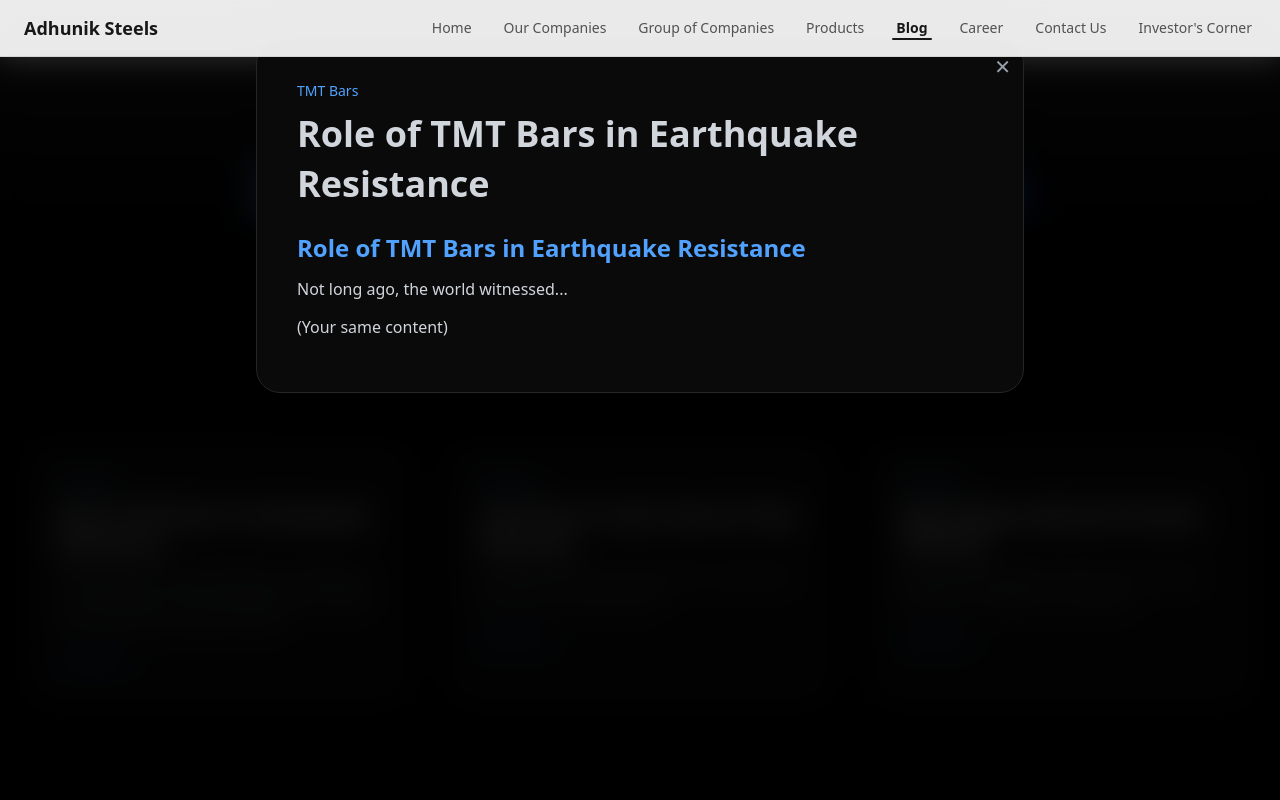
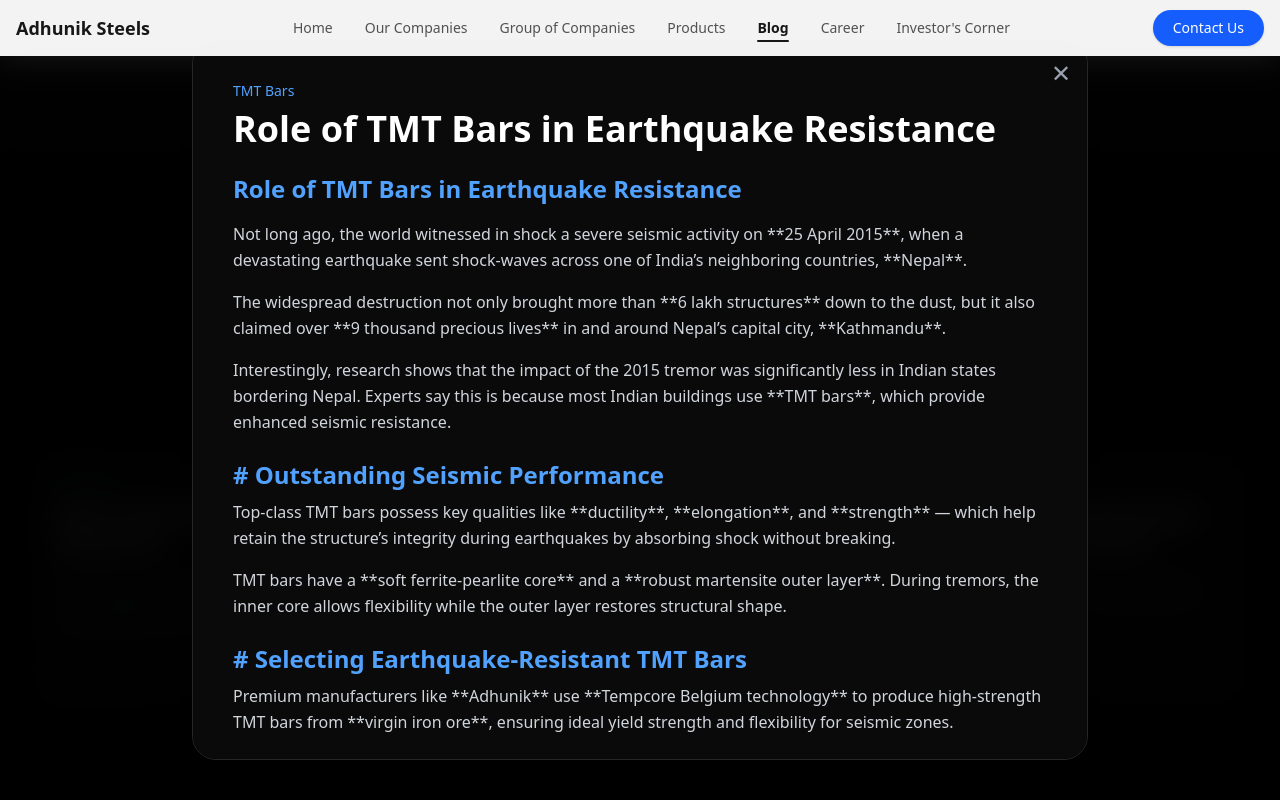
Before and after one commit to Aniket7745/adhuniksteels, a Next.js app: page /blog in a window 1280 px wide. Both pictures are taken after a click on the element 218 px from the left and 573 px from the top of the page. Shown: the top 800 px of the page. Built offline with nearby package versions, Linux system fonts and the light colour scheme.

Commit message:
5th draft

```diff
--- a/app/blog/page.tsx
+++ b/app/blog/page.tsx
@@ -1,7 +1,7 @@
 "use client";
 
 import { motion, AnimatePresence } from "framer-motion";
-import { useState } from "react";
+import { useState, useRef } from "react";
 
 export default function BlogPage() {
   const [selectedPost, setSelectedPost] = useState<any>(null);
@@ -15,132 +15,161 @@ export default function BlogPage() {
       content: `
 ### Role of TMT Bars in Earthquake Resistance
 
-Not long ago, the world witnessed...
+Not long ago, the world witnessed in shock a severe seismic activity on **25 April 2015**, when a devastating earthquake sent shock-waves across one of India’s neighboring countries, **Nepal**.
 
-(Your same content)
+The widespread destruction not only brought more than **6 lakh structures** down to the dust, but it also claimed over **9 thousand precious lives** in and around Nepal’s capital city, **Kathmandu**.
+
+Interestingly, research shows that the impact of the 2015 tremor was significantly less in Indian states bordering Nepal. Experts say this is because most Indian buildings use **TMT bars**, which provide enhanced seismic resistance.
+
+#### Outstanding Seismic Performance
+Top-class TMT bars possess key qualities like **ductility**, **elongation**, and **strength** — which help retain the structure’s integrity during earthquakes by absorbing shock without breaking.
+
+TMT bars have a **soft ferrite-pearlite core** and a **robust martensite outer layer**. During tremors, the inner core allows flexibility while the outer layer restores structural shape.
+
+#### Selecting Earthquake-Resistant TMT Bars
+Premium manufacturers like **Adhunik** use **Tempcore Belgium technology** to produce high-strength TMT bars from **virgin iron ore**, ensuring ideal yield strength and flexibility for seismic zones.
+
+#### How to Verify Earthquake-Proof Quality
+The **Bureau of Indian Standards (BIS)** recommends grades like **Fe-415**, **Fe-500D**, and **Fe-600**. Among them, **Fe-415** offers the perfect mix of strength and ductility.
+
+Adhunik TMT bars are **IS:1786:2008 certified**, meeting BIS standards for earthquake-resistant construction.
+
+With **over 56%** of India’s land prone to seismic activity (as per the **National Centre of Seismology**), it’s essential to choose the right TMT bars to safeguard your home and family.
       `,
     },
     {
       category: "TMT Bars",
       title: "Concrete Vs. Steel: How Do They Stack Up?",
       excerpt:
-        "Concrete and steel are both vital in construction. But which one stands taller?",
-      content: `### Concrete Vs Steel\nContent coming soon...`,
+        "Concrete and steel are both vital in construction. But which one stands taller in strength, cost, and sustainability? Find out.",
+      content: `
+### Concrete Vs. Steel: How Do They Stack Up?
+
+Content coming soon...
+      `,
     },
     {
       category: "TMT Bars",
-      title: "What Makes Adhunik the Best TMT Bar?",
+      title: "What Makes Adhunik the Best TMT Bar You Can Choose?",
       excerpt:
-        "Discover why Adhunik’s TMT bars set the gold standard in strength and durability.",
-      content: `### Why Adhunik?\nContent coming soon...`,
+        "Discover why Adhunik’s TMT bars set the gold standard in strength, corrosion resistance, and durability.",
+      content: `
+### What Makes Adhunik the Best TMT Bar You Can Choose?
+
+Full content coming soon...
+      `,
     },
   ];
 
-  const handleOverlayClick = (e: any) => {
-    if (e.target.id === "overlay-bg") setSelectedPost(null);
+  const handleOverlayClick = (e: React.MouseEvent<HTMLDivElement>) => {
+    if ((e.target as HTMLElement).id === "overlay-bg") {
+      setSelectedPost(null);
+    }
   };
 
   return (
     <main className="min-h-screen bg-black text-white relative">
       {/* HERO SECTION */}
-      <section className="relative h-[32vh] sm:h-[40vh] flex flex-col justify-center items-center text-center bg-gradient-to-b from-neutral-900 to-black px-4">
+      <section className="relative h-[40vh] flex flex-col justify-center items-center text-center bg-gradient-to-b from-neutral-900 to-black">
         <motion.h1
           initial={{ opacity: 0, y: 15 }}
           animate={{ opacity: 1, y: 0 }}
           transition={{ duration: 0.7 }}
-          className="text-4xl sm:text-5xl md:text-7xl font-extrabold mb-3 bg-gradient-to-r from-blue-400 to-blue-600 bg-clip-text text-transparent"
+          className="text-6xl md:text-7xl font-extrabold mb-4 bg-gradient-to-r from-blue-400 to-blue-600 bg-clip-text text-transparent"
         >
           Insights & Innovation
         </motion.h1>
-
         <motion.p
           initial={{ opacity: 0 }}
           animate={{ opacity: 1 }}
           transition={{ delay: 0.4 }}
-          className="text-gray-400 text-sm sm:text-base max-w-lg px-2"
+          className="text-gray-400 text-lg max-w-2xl"
         >
-          Discover expert insights into TMT bars, construction materials, and
-          modern steel innovation.
+          Explore the latest in construction technology, TMT insights, and
+          Adhunik’s journey toward a stronger, sustainable future.
         </motion.p>
       </section>
 
       {/* BLOG GRID */}
-      <section className="max-w-7xl mx-auto px-4 sm:px-6 grid grid-cols-1 sm:grid-cols-2 lg:grid-cols-3 gap-6 sm:gap-8 pb-20 mt-10 sm:mt-16">
+      <section className="max-w-7xl mx-auto px-6 grid sm:grid-cols-2 lg:grid-cols-3 gap-8 pb-20 mt-16">
         {posts.map((post, index) => (
           <motion.article
             key={index}
             initial={{ opacity: 0, y: 40 }}
             whileInView={{ opacity: 1, y: 0 }}
-            transition={{ duration: 0.5, delay: index * 0.05 }}
+            transition={{ duration: 0.6, delay: index * 0.05 }}
             viewport={{ once: true }}
-            className="bg-neutral-900/60 backdrop-blur-md border border-neutral-800 rounded-2xl sm:rounded-3xl p-6 sm:p-8 hover:shadow-xl hover:shadow-blue-900/20 transition-all cursor-pointer"
+            className="bg-neutral-900/50 backdrop-blur-md border border-neutral-800 rounded-3xl p-8 hover:shadow-xl hover:shadow-blue-900/30 transition-all cursor-pointer"
             onClick={() => setSelectedPost(post)}
           >
-            <p className="text-blue-400 text-xs sm:text-sm mb-2 font-medium">
+            <p className="text-blue-400 text-sm mb-2 font-medium">
               {post.category}
             </p>
-            <h3 className="text-lg sm:text-xl font-semibold mb-2 leading-snug">
-              {post.title}
-            </h3>
-            <p className="text-gray-400 text-xs sm:text-sm mb-4 leading-relaxed">
+            <h3 className="text-xl font-semibold mb-3">{post.title}</h3>
+            <p className="text-gray-400 text-sm mb-6 leading-relaxed">
               {post.excerpt}
             </p>
-
-            <span className="text-blue-500 text-xs sm:text-sm font-medium hover:underline">
+            <span className="text-blue-500 text-sm font-medium hover:underline">
               Read More →
             </span>
           </motion.article>
         ))}
       </section>
 
-      {/* MODAL */}
+      {/* BIG PREVIEW (MODAL) */}
       <AnimatePresence>
         {selectedPost && (
           <motion.div
             id="overlay-bg"
             onClick={handleOverlayClick}
-            className="fixed inset-0 bg-black/80 backdrop-blur-lg flex justify-center items-start z-50 overflow-y-auto py-10 px-4 sm:px-6"
+            className="fixed inset-0 bg-black/90 backdrop-blur-lg flex justify-center items-center z-50 overflow-y-auto py-12 px-4"
             initial={{ opacity: 0 }}
             animate={{ opacity: 1 }}
             exit={{ opacity: 0 }}
           >
             <motion.div
-              initial={{ y: 20, opacity: 0 }}
-              animate={{ y: 0, opacity: 1 }}
-              exit={{ y: 20, opacity: 0 }}
+              initial={{ scale: 0.95, opacity: 0 }}
+              animate={{ scale: 1, opacity: 1 }}
+              exit={{ scale: 0.95, opacity: 0 }}
               transition={{ duration: 0.3 }}
-              className="relative max-w-3xl w-full bg-neutral-950 border border-neutral-800 rounded-2xl sm:rounded-3xl p-6 sm:p-10 text-gray-300 shadow-2xl"
+              className="relative max-w-4xl w-full bg-neutral-950 border border-neutral-800 rounded-3xl p-10 text-gray-300 shadow-2xl overflow-y-auto max-h-[90vh]"
             >
               {/* CLOSE BUTTON */}
               <button
                 onClick={() => setSelectedPost(null)}
-                className="absolute top-3 right-3 text-gray-400 hover:text-white text-xl"
+                className="absolute top-4 right-4 text-gray-400 hover:text-white text-2xl font-light"
               >
                 ✕
               </button>
 
-              <p className="text-blue-400 text-xs sm:text-sm font-medium mb-2">
+              <p className="text-blue-400 text-sm font-medium mb-2">
                 {selectedPost.category}
               </p>
-
-              <h2 className="text-2xl sm:text-4xl font-bold mb-4 sm:mb-6 leading-snug">
+              <h2 className="text-4xl font-bold mb-6 text-white">
                 {selectedPost.title}
               </h2>
 
-              {/* CONTENT */}
-              <div className="prose prose-invert max-w-none text-sm sm:text-base leading-relaxed">
+              {/* MARKDOWN-LIKE CONTENT */}
+              <div className="prose prose-invert max-w-none leading-relaxed">
                 {selectedPost.content
                   .split("\n")
                   .map((line: string, i: number) =>
                     line.trim().startsWith("###") ? (
                       <h3
                         key={i}
-                        className="text-xl sm:text-2xl text-blue-400 font-semibold mt-6 mb-2"
+                        className="text-2xl text-blue-400 font-semibold mt-6 mb-2"
                       >
                         {line.replace("###", "").trim()}
                       </h3>
+                    ) : line.trim().startsWith("####") ? (
+                      <h4
+                        key={i}
+                        className="text-xl text-blue-300 font-medium mt-5 mb-2"
+                      >
+                        {line.replace("####", "").trim()}
+                      </h4>
                     ) : (
-                      <p key={i} className="mb-3">
+                      <p key={i} className="mb-4">
                         {line}
                       </p>
                     ),
--- a/components/Navbar.tsx
+++ b/components/Navbar.tsx
@@ -9,14 +9,13 @@ export default function Navbar() {
   const pathname = usePathname();
 
   const [isScrolled, setIsScrolled] = useState(false);
-  const [isHovered, setIsHovered] = useState(false);
   const [menuOpen, setMenuOpen] = useState(false);
 
-  // Detect scroll for blur effect
+  // Scroll detection
   useEffect(() => {
-    const handleScroll = () => setIsScrolled(window.scrollY > 10);
-    window.addEventListener("scroll", handleScroll);
-    return () => window.removeEventListener("scroll", handleScroll);
+    const onScroll = () => setIsScrolled(window.scrollY > 10);
+    window.addEventListener("scroll", onScroll);
+    return () => window.removeEventListener("scroll", onScroll);
   }, []);
 
   const links = [
@@ -34,62 +33,78 @@ export default function Navbar() {
     <>
       {/* NAVBAR */}
       <nav
-        onMouseEnter={() => setIsHovered(true)}
-        onMouseLeave={() => setIsHovered(false)}
         className={`
-          sticky top-0 z-[9999] w-full backdrop-blur-xl border-b transition-all duration-300
-          ${
-            isHovered
-              ? "bg-white/90 border-neutral-300"
-              : isScrolled
-                ? "bg-white/40 border-neutral-200"
-                : "bg-white/80 border-neutral-200"
-          }
+          sticky top-0 z-[9999] w-full transition-all duration-300 backdrop-blur-md
+          ${isScrolled ? "bg-white/80 shadow-sm" : "bg-white/95"}
         `}
       >
-        <div className="max-w-7xl mx-auto flex items-center justify-between px-6 h-14">
-          {/* LOGO */}
+        <div className="max-w-7xl mx-auto px-4 h-14 flex items-center justify-between">
+          {/* MOBILE HEADER */}
+          <div className="flex w-full items-center justify-between md:hidden">
             <Link href="/" className="text-lg font-semibold text-neutral-900">
               Adhunik Steels
             </Link>
 
-          {/* DESKTOP LINKS */}
-          <ul className="hidden md:flex items-center gap-6 text-sm font-medium">
-            {links.map((link) => {
-              const isActive = pathname === link.path;
+            <button
+              onClick={() => setMenuOpen(!menuOpen)}
+              className="p-2 rounded-md bg-blue-50 border border-blue-200 text-blue-600"
+            >
+              {menuOpen ? <X size={22} /> : <Menu size={22} />}
+            </button>
+          </div>
+
+          {/* DESKTOP NAV */}
+          <div className="hidden md:flex items-center justify-between w-full">
+            {/* LEFT → LOGO */}
+            <Link href="/" className="text-lg font-semibold text-neutral-900">
+              Adhunik Steels
+            </Link>
+
+            {/* CENTER LINKS */}
+            <ul className="flex items-center gap-8 mx-auto text-sm font-medium">
+              {links
+                .filter((l) => l.name !== "Contact Us")
+                .map((link) => {
+                  const active = pathname === link.path;
                   return (
                     <li key={link.name} className="relative group">
                       <Link
                         href={link.path}
-                    className={`transition-all px-1 ${
-                      isActive
-                        ? "text-neutral-900 font-semibold"
-                        : "text-neutral-600"
-                    } group-hover:text-neutral-900`}
+                        className={`
+                          transition-all
+                          ${active ? "text-neutral-900 font-semibold" : "text-neutral-600"}
+                          group-hover:text-neutral-900
+                        `}
                       >
                         {link.name}
                       </Link>
 
-                  {/* Active underline */}
-                  {isActive && (
-                    <span className="absolute left-0 -bottom-0.5 w-full h-[2px] bg-neutral-900 rounded-full"></span>
-                  )}
+                      {/* Animated underline */}
+                      <span
+                        className={`
+                          absolute left-0 -bottom-1 h-[2px] w-full bg-neutral-900 rounded-full
+                          transition-all duration-300
+                          ${active ? "opacity-100" : "opacity-0 group-hover:opacity-40"}
+                        `}
+                      />
                     </li>
                   );
                 })}
             </ul>
 
-          {/* MOBILE HAMBURGER */}
-          <button
-            className="md:hidden p-2"
-            onClick={() => setMenuOpen((prev) => !prev)}
+            {/* RIGHT → CONTACT BUTTON */}
+            <Link
+              href="/contact-us"
+              className="px-5 py-2 bg-blue-600 text-white rounded-full shadow-sm
+                         text-sm font-medium hover:bg-blue-700 transition"
             >
-            {menuOpen ? <X size={22} /> : <Menu size={22} />}
-          </button>
+              Contact Us
+            </Link>
+          </div>
         </div>
       </nav>
 
-      {/* DARK OVERLAY BEHIND MOBILE MENU */}
+      {/* MOBILE OVERLAY */}
       {menuOpen && (
         <div
           className="fixed inset-0 bg-black/40 z-[9998] md:hidden"
@@ -97,28 +112,26 @@ export default function Navbar() {
         />
       )}
 
-      {/* MOBILE DROPDOWN MENU */}
+      {/* MOBILE SLIDE MENU */}
       <div
         className={`
-          md:hidden fixed left-0 top-14 w-full
-          bg-white shadow-xl
+          md:hidden fixed left-0 top-14 w-full bg-white shadow-xl
           z-[99999] transition-all duration-300 overflow-hidden
-          ${menuOpen ? "max-h-96 opacity-100" : "max-h-0 opacity-0"}
+          ${menuOpen ? "max-h-[400px] opacity-100" : "max-h-0 opacity-0"}
         `}
       >
         <ul className="flex flex-col py-4 px-6 space-y-4 text-base font-medium">
           {links.map((link) => {
-            const isActive = pathname === link.path;
+            const active = pathname === link.path;
             return (
               <li key={link.name}>
                 <Link
                   href={link.path}
                   onClick={() => setMenuOpen(false)}
-                  className={`block ${
-                    isActive
-                      ? "text-neutral-900 font-semibold"
-                      : "text-neutral-600"
-                  }`}
+                  className={`
+                    block transition
+                    ${active ? "text-blue-600 font-semibold" : "text-neutral-700"}
+                  `}
                 >
                   {link.name}
                 </Link>
```
Also changed, not shown: app/investors-corner/page.tsx (+92 -65 lines). Lines whose indentation alone changed are shown as unchanged.
